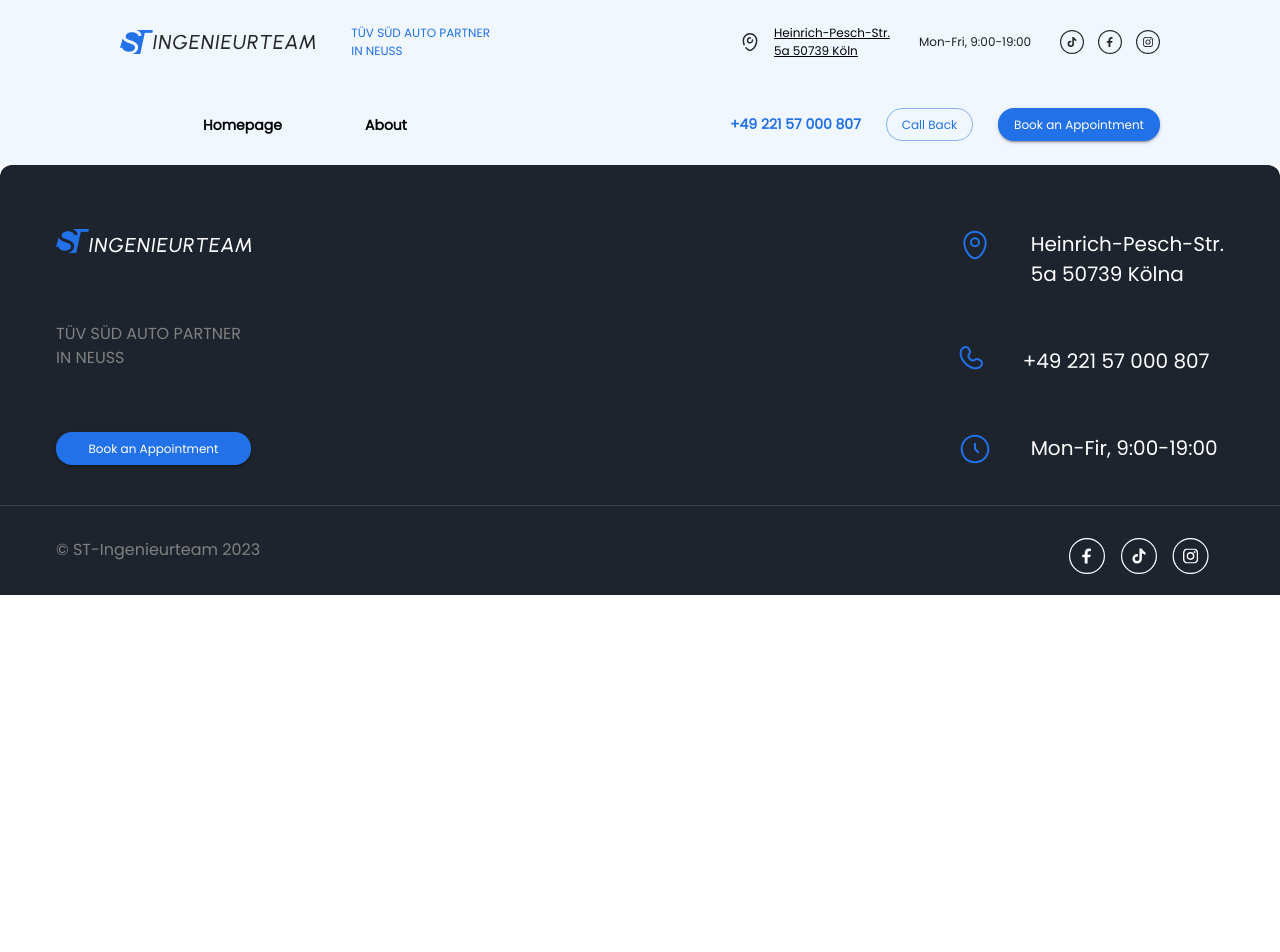
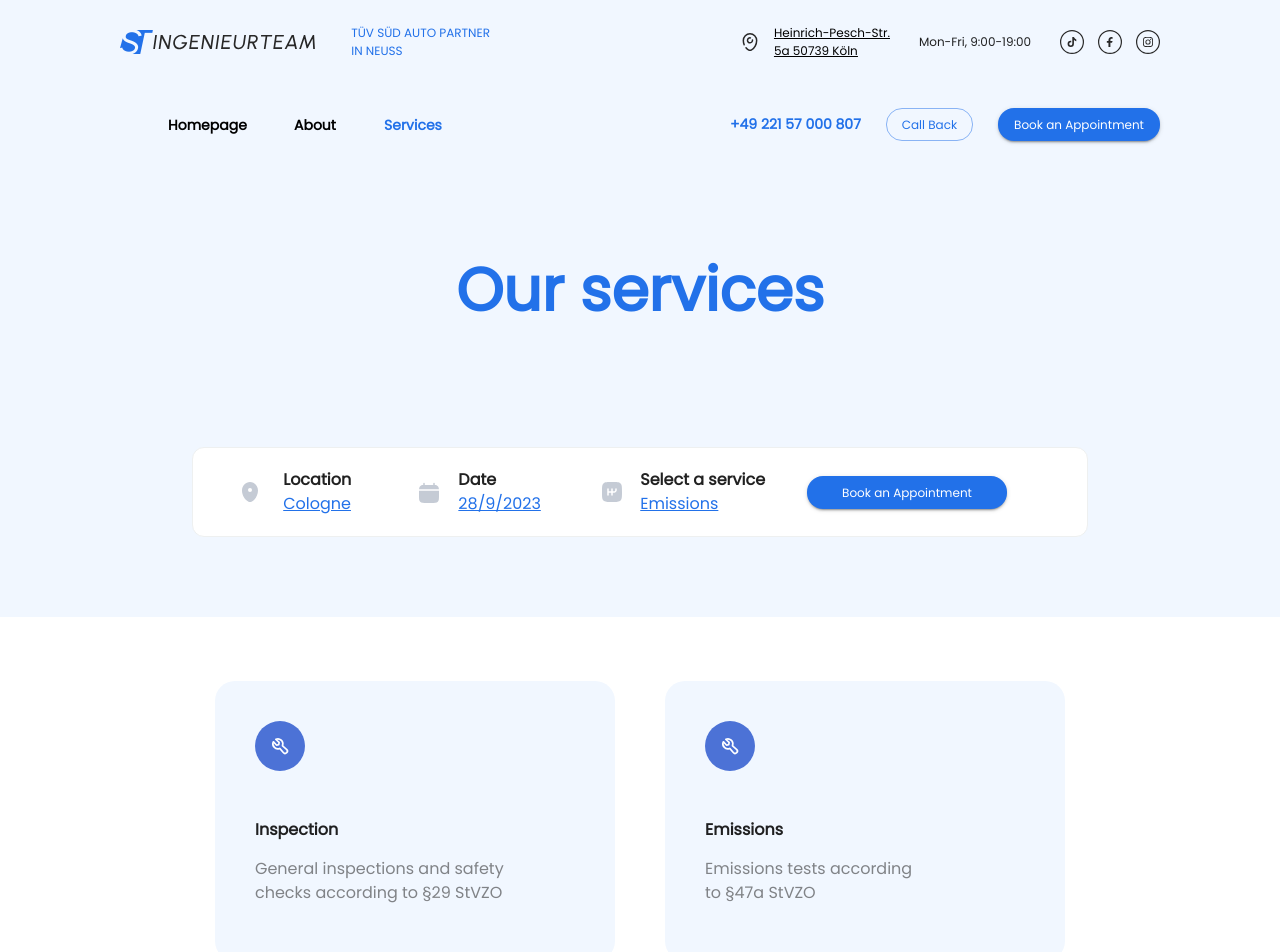
Before and after one commit to guidomora/ingenieurteam, a React (Vite) app: page /services in a window 1280 px wide. Shown: the top 952 px of the page. Before the commit the page ends 800 px from the top, so only its background shows below. Built offline with nearby package versions, Linux system fonts and the light colour scheme.

Commit message:
services

```diff
--- a/src/App.jsx
+++ b/src/App.jsx
@@ -4,6 +4,7 @@ import Layout from './layout/Layout'
 import Main from './pages/Main'
 import { Route, Routes } from 'react-router-dom'
 import About from './pages/About'
+import Services from './pages/Services'
 
 function App() {
 
@@ -14,6 +15,7 @@ function App() {
         <Routes>
           <Route path='/' element={<Main />} />
           <Route path='/about' element={<About />} />
+          <Route path='/services' element={<Services />} />
         </Routes>
       </Layout>
     </>
--- a/src/main.jsx
+++ b/src/main.jsx
@@ -14,5 +14,5 @@ ReactDOM.createRoot(document.getElementById('root')).render(
         <App />
       </ThemeProvider>
     </BrowserRouter>
-  </React.StrictMode>,
+  </React.StrictMode>
 )
--- /dev/null
+++ b/src/pages/Services.jsx
@@ -0,0 +1,149 @@
+import { Box, Button, Grid, Typography } from '@mui/material'
+import React from 'react'
+import BookingMenu from '../ui/header/subHeaders/BookingMenu'
+import Key from '../ui/svg/Key'
+
+const Services = () => {
+    return (
+        <Grid>
+            <Box bgcolor={'secondary.main'}>
+                <Typography pt={10} textAlign={'center'} fontWeight={600} fontSize={60}
+                    color={'primary.main'}>Our services</Typography>
+                <Box pt={20} pb={10}>
+                    <BookingMenu />
+                </Box>
+            </Box>
+            <Box display={'flex'} justifyContent={'center'}>
+                <Box pt={8} display={'flex'} flexWrap={'wrap'}
+                    justifyContent={'space-around'} alignItems={'center'} width={900}>
+                    <Box
+                        display={'flex'}
+                        flexDirection={'column'}
+                        justifyContent={'space-between'}
+                        p={5}
+                        borderRadius={5}
+                        height={280} width={400}
+                        bgcolor={'secondary.main'}>
+                        <Key />
+                        <Typography pt={4} fontWeight={600}>Inspection</Typography>
+                        <Typography pb={2} color={'#808387'}>General inspections and safety <br />
+                            checks according to §29 StVZO</Typography>
+                    </Box>
+                    <Box
+                        display={'flex'}
+                        flexDirection={'column'}
+                        justifyContent={'space-between'}
+                        p={5}
+                        borderRadius={5}
+                        height={280} width={400}
+                        bgcolor={'secondary.main'}>
+                        <Key />
+                        <Typography pt={4} fontWeight={600}>Emissions</Typography>
+                        <Typography pb={2} color={'#808387'}>Emissions tests according
+                        <br /> to §47a StVZO</Typography>
+                    </Box>
+                    <Box
+                        mt={4}
+                        display={'flex'}
+                        flexDirection={'column'}
+                        justifyContent={'space-between'}
+                        p={5}
+                        borderRadius={5}
+                        height={280} width={400}
+                        bgcolor={'secondary.main'}>
+                        <Key />
+                        <Typography pt={4} fontWeight={600}>Safety systems</Typography>
+                        <Typography pb={2} color={'#808387'}>Safety check truck and <br />
+                         KOM according to §29 StVZO</Typography>
+                    </Box>
+                    <Box
+                        mt={4}
+                        display={'flex'}
+                        flexDirection={'column'}
+                        justifyContent={'space-between'}
+                        p={5}
+                        borderRadius={5}
+                        height={280} width={400}
+                        bgcolor={'secondary.main'}>
+                        <Key />
+                        <Typography pt={4} fontWeight={600}>Documents</Typography>
+                        <Typography pb={2} color={'#808387'}>Change approvals according <br />
+                         to §19.3 StVZO</Typography>
+                    </Box>
+                    <Box
+                        mt={4}
+                        display={'flex'}
+                        flexDirection={'column'}
+                        justifyContent={'space-between'}
+                        p={5}
+                        borderRadius={5}
+                        height={280} width={400}
+                        bgcolor={'secondary.main'}>
+                        <Key />
+                        <Typography pt={4} fontWeight={600}>Gas</Typography>
+                        <Typography pb={2} color={'#808387'}>Gas system tests according <br />
+                         to §41a StVZO</Typography>
+                    </Box>
+                    <Box
+                        mt={4}
+                        display={'flex'}
+                        flexDirection={'column'}
+                        justifyContent={'space-between'}
+                        p={5}
+                        borderRadius={5}
+                        height={280} width={400}
+                        bgcolor={'secondary.main'}>
+                        <Key />
+                        <Typography pt={4} fontWeight={600}>Liquid</Typography>
+                        <Typography pb={2} color={'#808387'}>Testing of liquid gas systems in vehicles <br />
+                         in accordance with DVGW G607</Typography>
+                    </Box>
+                    <Box
+                        mt={4}
+                        display={'flex'}
+                        flexDirection={'column'}
+                        justifyContent={'space-between'}
+                        p={5}
+                        borderRadius={5}
+                        height={280} width={400}
+                        bgcolor={'secondary.main'}>
+                        <Key />
+                        <Typography pt={4} fontWeight={600}>Classic cars</Typography>
+                        <Typography pb={2} color={'#808387'}>Expert opinion for classic car classification <br />
+                         according to §23 StVZO (H license plate)</Typography>
+                    </Box>
+                    <Box
+                        mt={4}
+                        display={'flex'}
+                        flexDirection={'column'}
+                        justifyContent={'space-between'}
+                        p={5}
+                        borderRadius={5}
+                        height={280} width={400}
+                        bgcolor={'secondary.main'}>
+                        <Key />
+                        <Typography pt={4} fontWeight={600}>UVV</Typography>
+                        <Typography pb={2} color={'#808387'}>UVV tests according <br /> to GUV-V D29</Typography>
+                    </Box>
+                    <Box
+                        mt={4}
+                        mb={4}
+                        display={'flex'}
+                        flexDirection={'column'}
+                        justifyContent={'space-between'}
+                        p={5}
+                        borderRadius={5}
+                        height={280} width={400}
+                        bgcolor={'secondary.main'}>
+                        <Key />
+                        <Typography pt={4} fontWeight={600}>Used cars</Typography>
+                        <Typography pb={2} color={'#808387'}>User car check</Typography>
+                    </Box>
+                </Box>
+            </Box>
+
+        </Grid>
+    )
+}
+
+export default Services
--- a/src/ui/header/Header.jsx
+++ b/src/ui/header/Header.jsx
@@ -133,6 +133,9 @@ const Header = () => {
           <NavLink to={'/about'} className={({ isActive }) => `nav-item nav-link ${isActive ? "onactive" : 'links'}`}>
             <Typography className='hvr-underline-from-center' fontWeight={600} fontSize={14}>About</Typography>
           </NavLink>
+          <NavLink to={'/services'} className={({ isActive }) => `nav-item nav-link ${isActive ? "onactive" : 'links'}`}>
+            <Typography className='hvr-underline-from-center' fontWeight={600} fontSize={14}>Services</Typography>
+          </NavLink>
         </Box>
         <Box display={'flex'} justifyContent={'space-between'} alignItems={'center'} width={430}>
           <Typography color={"primary.main"} fontWeight={600} fontSize={14}>+49 221 57 000 807</Typography>
--- a/src/ui/header/subHeaders/BookingMenu.jsx
+++ b/src/ui/header/subHeaders/BookingMenu.jsx
@@ -75,7 +75,6 @@ const BookingMenu = () => {
                     <Button variant="contained" sx={{ width: 200, textTransform: "none", borderRadius: 4, fontSize: 12 }}>Book an Appointment</Button>
                 </Box>
             </Box>
-
         </Grid>
     )
 }
--- /dev/null
+++ b/src/ui/svg/Key.jsx
@@ -0,0 +1,34 @@
+import React from 'react'
+
+const Key = () => {
+    return (
+        <svg
+            xmlns="http://www.w3.org/2000/svg"
+            width="50"
+            height="50"
+            fill="none"
+            viewBox="0 0 60 60"
+        >
+            <rect width="60" height="60" fill="#4C72D6" rx="30"></rect>
+            <g clipPath="url(#clip0_166_4098)">
+                <path
+                    fill="#fff"
+                    fillRule="evenodd"
+                    d="M24.798 20.884a7.002 7.002 0 019.294 8.565l4.394 3.718a3.76 3.76 0 11-5.3 5.3l-3.718-4.394a7.001 7.001 0 01-8.564-9.295c.358-.894 1.48-1.007 2.063-.373l3.202 3.478 1.446-.288.29-1.448-3.48-3.199c-.634-.584-.522-1.706.373-2.064zm2.007 1.535l2.763 2.54c.322.296.466.738.38 1.166l-.47 2.353a1.25 1.25 0 01-.982.981l-2.35.467a1.25 1.25 0 01-1.164-.38l-2.544-2.762a5.002 5.002 0 006.804 5.25 1.257 1.257 0 011.422.355l4.05 4.786a1.76 1.76 0 102.48-2.48l-4.786-4.05a1.257 1.257 0 01-.354-1.422 5.001 5.001 0 00-5.25-6.804z"
+                    clipRule="evenodd"
+                ></path>
+            </g>
+            <defs>
+                <clipPath id="clip0_166_4098">
+                    <path
+                        fill="#fff"
+                        d="M0 0H24V24H0z"
+                        transform="translate(18 18)"
+                    ></path>
+                </clipPath>
+            </defs>
+        </svg>
+    )
+}
+
+export default Key
```
